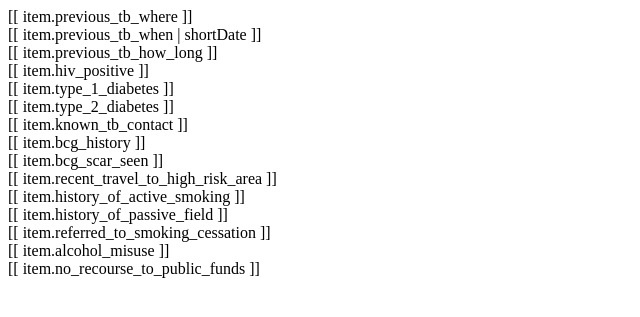
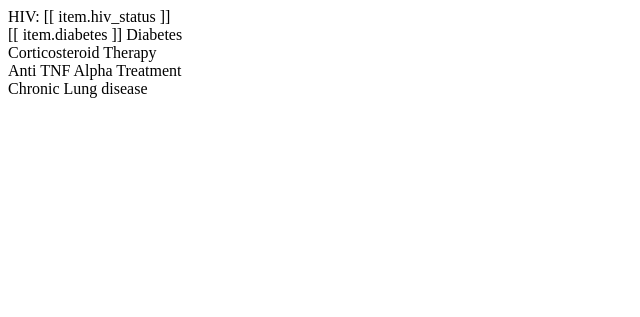
Before and after one commit to openhealthcare/uclp-tb, a Django app: template lib/opal-tb/tb/templates/records/tb_risk_factors.html in a window 1280 px wide. Shown: the top 317 px of the page, without its empty margins (0-640 px from the left). Run offline with Django 3.2, Linux system fonts and the light colour scheme; the template is opened without the code that fills it, so the values that code supplies are empty.

Commit message:
Update risk factors to be Maddyized, make detail page tabbed

```diff
--- a/lib/opal-tb/tb/templates/records/tb_risk_factors.html
+++ b/lib/opal-tb/tb/templates/records/tb_risk_factors.html
@@ -1,15 +1,5 @@
- <span ng-show="item.previous_tb_where">[[ item.previous_tb_where ]] <br /></span>
- <span ng-show="item.previous_tb_when">[[ item.previous_tb_when  | shortDate ]] <br /></span>
- <span ng-show="item.previous_tb_how_long">[[ item.previous_tb_how_long ]] <br /></span>
- <span ng-show="item.hiv_positive">[[ item.hiv_positive ]] <br /></span>
- <span ng-show="item.type_1_diabetes">[[ item.type_1_diabetes ]] <br /></span>
- <span ng-show="item.type_2_diabetes">[[ item.type_2_diabetes ]] <br /></span>
- <span ng-show="item.known_tb_contact">[[ item.known_tb_contact ]] <br /></span>
- <span ng-show="item.bcg_history">[[ item.bcg_history ]] <br /></span>
- <span ng-show="item.bcg_scar_seen">[[ item.bcg_scar_seen ]] <br /></span>
- <span ng-show="item.recent_travel_to_high_risk_area">[[ item.recent_travel_to_high_risk_area ]] <br /></span>
- <span ng-show="item.history_of_active_smoking">[[ item.history_of_active_smoking ]] <br /></span>
- <span ng-show="item.history_of_passive_field">[[ item.history_of_passive_field ]] <br /></span>
- <span ng-show="item.referred_to_smoking_cessation">[[ item.referred_to_smoking_cessation ]] <br /></span>
- <span ng-show="item.alcohol_misuse">[[ item.alcohol_misuse ]] <br /></span>
- <span ng-show="item.no_recourse_to_public_funds">[[ item.no_recourse_to_public_funds ]] <br /></span>
+<span ng-show="item.hiv_status">HIV: [[ item.hiv_status ]]<br /></span>
+<span ng-show="item.diabetes">[[ item.diabetes ]] Diabetes</br /></span>
+<span ng-show="item.corticosteroid_therapy">Corticosteroid Therapy<br /></span>
+<span ng-show="item.anti_tnf_alpha_treatment">Anti TNF Alpha Treatment<br /></span>
+<span ng-show="item.chronic_lung_Disease">Chronic Lung disease<br /></span>
--- a/uclptb/templates/forms/tb_risk_factors_form.html
+++ /dev/null
@@ -1 +0,0 @@
-{% load forms %}
```
Also changed, not shown: lib/opal-tb/tb/models.py (+21 -21 lines), lib/opal-tb/tb/templates/forms/tb_risk_factors_form.html (+5 -3 lines), uclptb/templates/detail/tb.html (+40 -3 lines), lib/opal-tb/tb/migrations/0007_auto_20160706_1323.py (added), uclptb/templates/records/tb_risk_factors.html (deleted).
